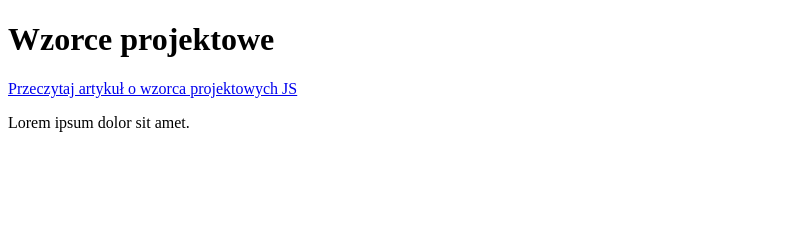
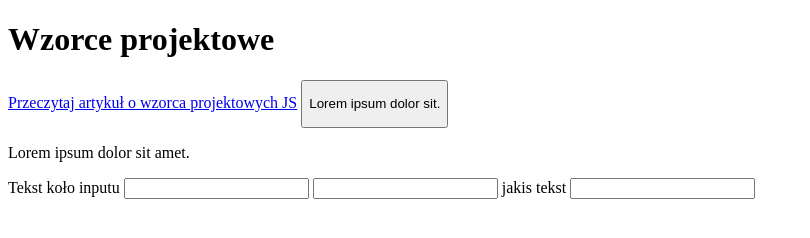
Before and after one commit to lcyganiak/wzorceProjektowe, a plain HTML site: page index.html in a window 1280 px wide. Shown: the whole page, without its empty margins (0-810 px from the left). Drawn offline with Linux system fonts and the light colour scheme.

Commit message:
end 9 lipca

```diff
--- a/index.html
+++ b/index.html
@@ -9,11 +9,21 @@
 <body>
     <h1>Wzorce projektowe </h1>
     <a href="https://frontstack.pl/wzorce-projektowe-javascript/">Przeczytaj artykuł o wzorca projektowych JS</a>
-
+    <button><p>Lorem ipsum dolor sit.</p></button>
     <div class="one">
         <!-- TODO  po implementacji API to bedą wyświetlaną posty -->
         <p>Lorem ipsum dolor sit amet.</p>
 
     </div>
+    <label for="one">Tekst koło inputu</label>
+    <input type="text" id="one">
+
+    <input type="text">
+
+    <label for="">
+        jakis tekst
+        <input type="text">
+    </label>
+
 </body>
 </html>
--- a/wzorce.js
+++ b/wzorce.js
@@ -151,7 +151,7 @@ const dog = {
 hasZnakiSzczegole = dog.znakiSzczegolne;
 
 function add(parametr1, parametr2) {
-	if (parametr1 > 100) {
+	 if (parametr1 > 100) {
 
 	} else {
 		console.log(123)
```
